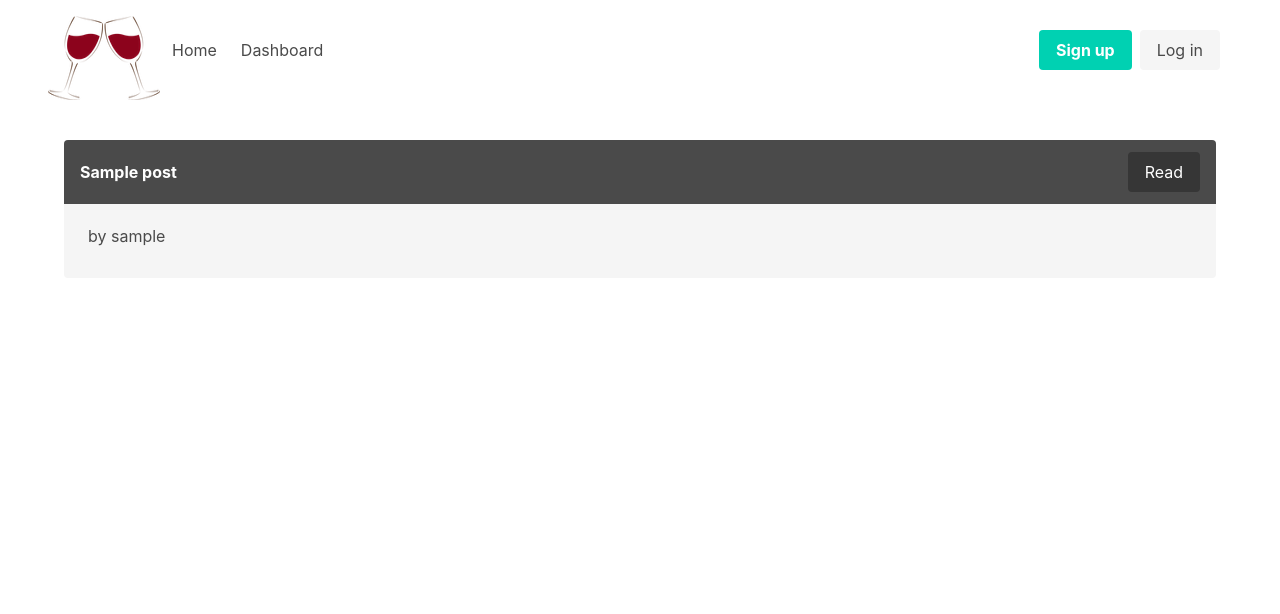
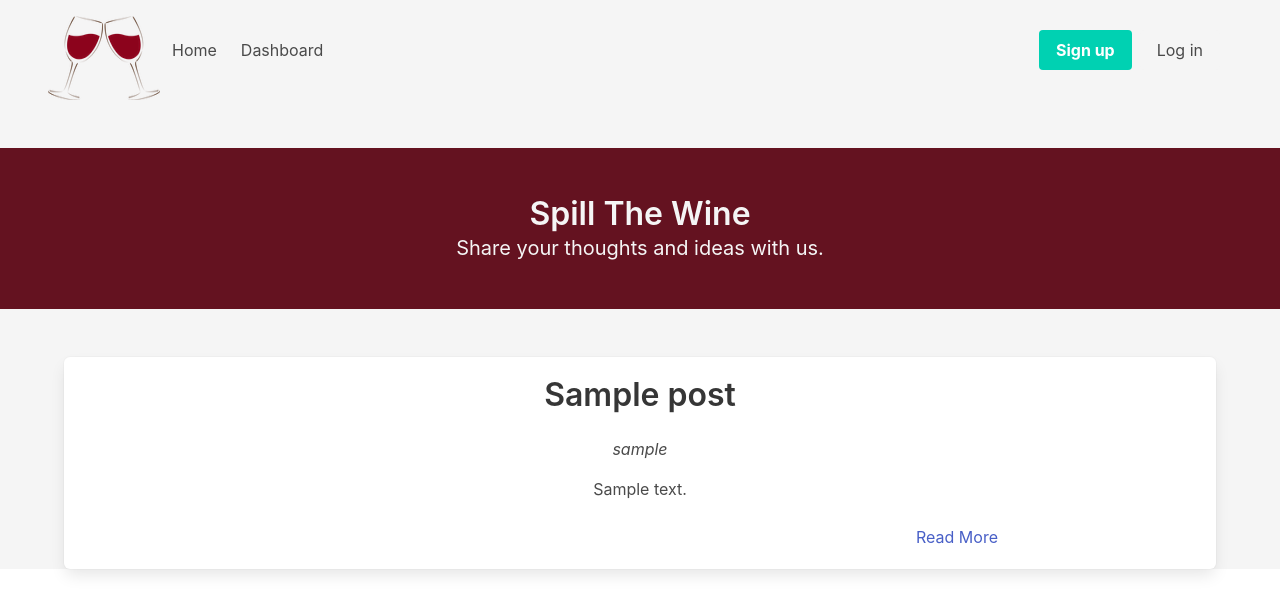
Before and after one commit to SaraNP-33/spillTheWine, a Node server app: page / in a window 1280 px wide. Shown: the top 614 px of the page. Run offline with Node 20, Linux system fonts and the light colour scheme; tables that the repository leaves empty hold one stand-in row (values such as "Sample post"); some libraries are stand-ins or nearby versions.

Commit message:
added hero on homepage and dashboard, changed boxes in homepage

```diff
--- a/models/User.js
+++ b/models/User.js
@@ -4,7 +4,6 @@
 
 class User extends Model {
   checkPassword(loginPw) {
-    console.log(loginPw, "the password is getting here");
     return bcrypt.compareSync(loginPw, this.password);
   }
 }
--- a/package.json
+++ b/package.json
@@ -6,7 +6,8 @@
   "scripts": {
     "test": "echo \"Error: no test specified\" && exit 1",
     "start": "node server.js",
-    "seed": "node seeds/index.js"
+    "seed": "node seeds/index.js",
+    "dev":"nodemon server.js"
   },
   "repository": {
     "type": "git",
--- a/public/css/style.css
+++ b/public/css/style.css
@@ -1,9 +1,24 @@
+body{
+    background-color: whitesmoke;
+}
+
+
 /***navbat***/
 .navbar{
     height:100px;
+    background-color: whitesmoke;
 }
 
-.message{
-    margin-top: 5vh;
-    padding-bottom:10px;
+#mainHero{
+    background-color:#641220;
 }
+#blogTitle,
+#blogSub{
+    color:whitesmoke;
+}
+
+#readLink{
+    position: relative;
+    margin-left: 65vw;
+    margin-bottom: 5vh;
+}
--- a/routes/api/post-routes.js
+++ b/routes/api/post-routes.js
@@ -2,7 +2,7 @@
 const router = express.Router()
 const {Post, User,Comments}= require("../../models")
 const withAuth = require("../../utils/auth")
-
+  //emdpoit /api/post
     router.post("/", withAuth, async (req,res)=>{
       try{
           console.log(req.body);
--- a/routes/api/user-routes.js
+++ b/routes/api/user-routes.js
@@ -51,7 +51,7 @@
             req.session.loggedIn = true;
 
             res.json(user);
-            console.log(user)
+            // console.log(user)
           });
         } catch (err) {
           res.status(500).json(err);
--- a/routes/dashRoutes.js
+++ b/routes/dashRoutes.js
@@ -26,6 +26,7 @@
 });
 
 // get one post
+//endpoit /dashboard/post/:id
 router.get('/post/:id',withAuth, async (req,res)=>{
   console.log(req.params.id, "is this coming through?")
   try{
--- a/steps.txt
+++ /dev/null
@@ -1,4 +0,0 @@
-check the reload on modal after creating a post
-check if logout now works outside of dashboard
-put an expiration on session so the user is logged out automatically
-Lots of css!
--- a/views/index.handlebars
+++ b/views/index.handlebars
@@ -3,19 +3,19 @@
 <!---Where posts will render---->
 <div class="container">
    {{#each postData}}
-<article class="message">
-  <div class="message-header">
-    <p class="has-text-centered">{{title}}</p>
-    <a href="/post/{{id}}">
-   <button class="button is-dark postBtn" value="{{id}}">Read</button>
-  </a>
-  </div>
-  <div class="message-body">
-  by {{user.username}}
-
-  </div>
-
-</article>
+  <div class="box">
+ <div class="content">
+   <h3 class="title is-3 has-text-centered">{{title}}</h3>
+   <p class="has-text-centered is-italic">{{user.username}}</p>
+   <div class="block has-text-centered">
+     {{body}}
+</div>
+ </div>
+ <div class="content link">
+     <a id="readLink"href="/post/{{id}}">
+           Read More
+          </a>
+ </div>
+</div>
  {{/each}}
 </div>
- <script src="/js/postJs.js"></script>
--- a/views/layouts/main.handlebars
+++ b/views/layouts/main.handlebars
@@ -64,6 +64,16 @@
     </div>
   </div>
 </nav>
+<section  id="mainHero" class="hero my-6">
+  <div class="hero-body">
+    <p id="blogTitle"class="title has-text-centered">
+      Spill The Wine
+    </p>
+    <p id="blogSub"class="subtitle has-text-centered">
+      Share your thoughts and ideas with us.
+    </p>
+  </div>
+</section>
 
     {{{body}}}
 </body>
--- a/views/onePostDash.handlebars
+++ b/views/onePostDash.handlebars
@@ -16,7 +16,7 @@
     <a href="#" data-id={{post.id}} class="card-footer-item upPost">Save <span class="icon">
        <i class="fa-solid fa-circle-check"></i>
       </span></a>
-     <a href="#" data-id={{post.id}} class="card-footer-item">Delete <span class="icon">
+     <a href="#" data-id={{post.id}} class="card-footer-item delPost">Delete <span class="icon">
        <i class="fa-solid fa-trash-can"></i>
       </span></a>
   </footer>
```
Also changed, not shown: public/js/postJs.js (deleted, +0 -8 lines), 1 other file.
